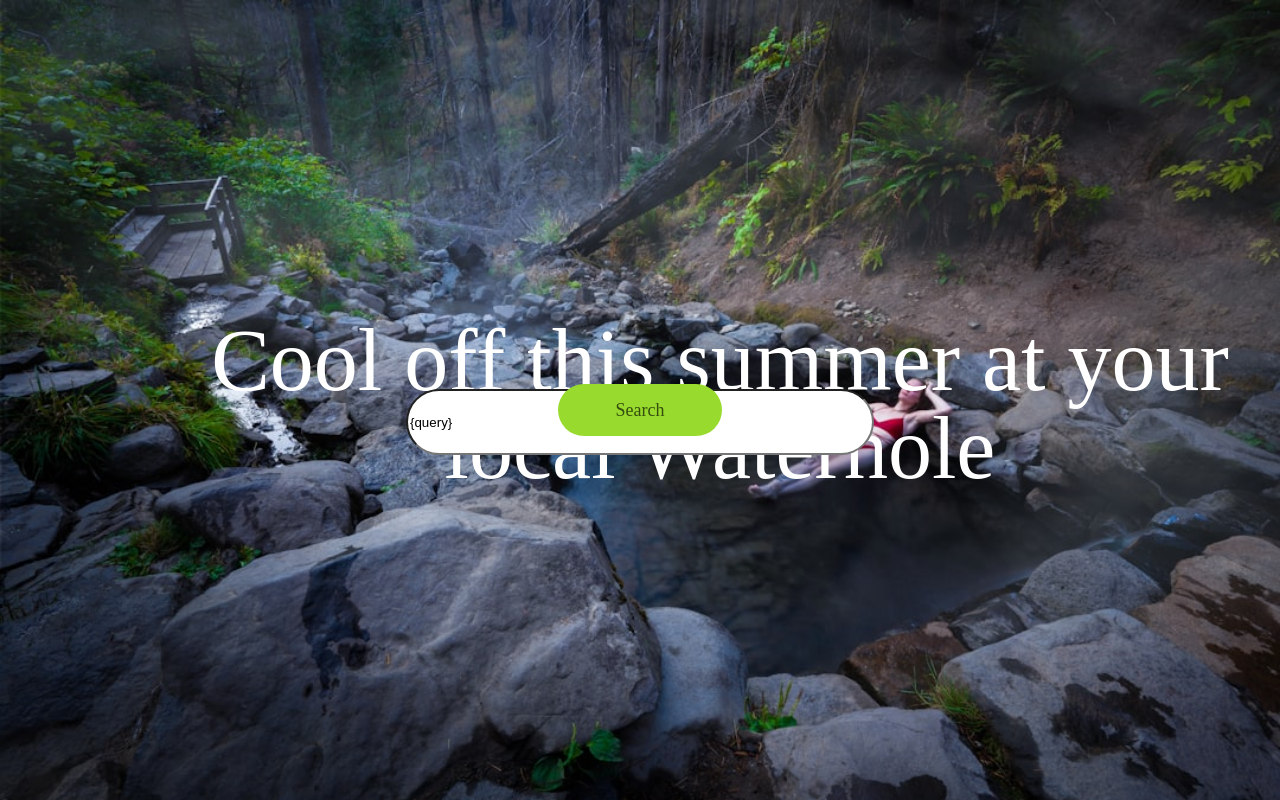
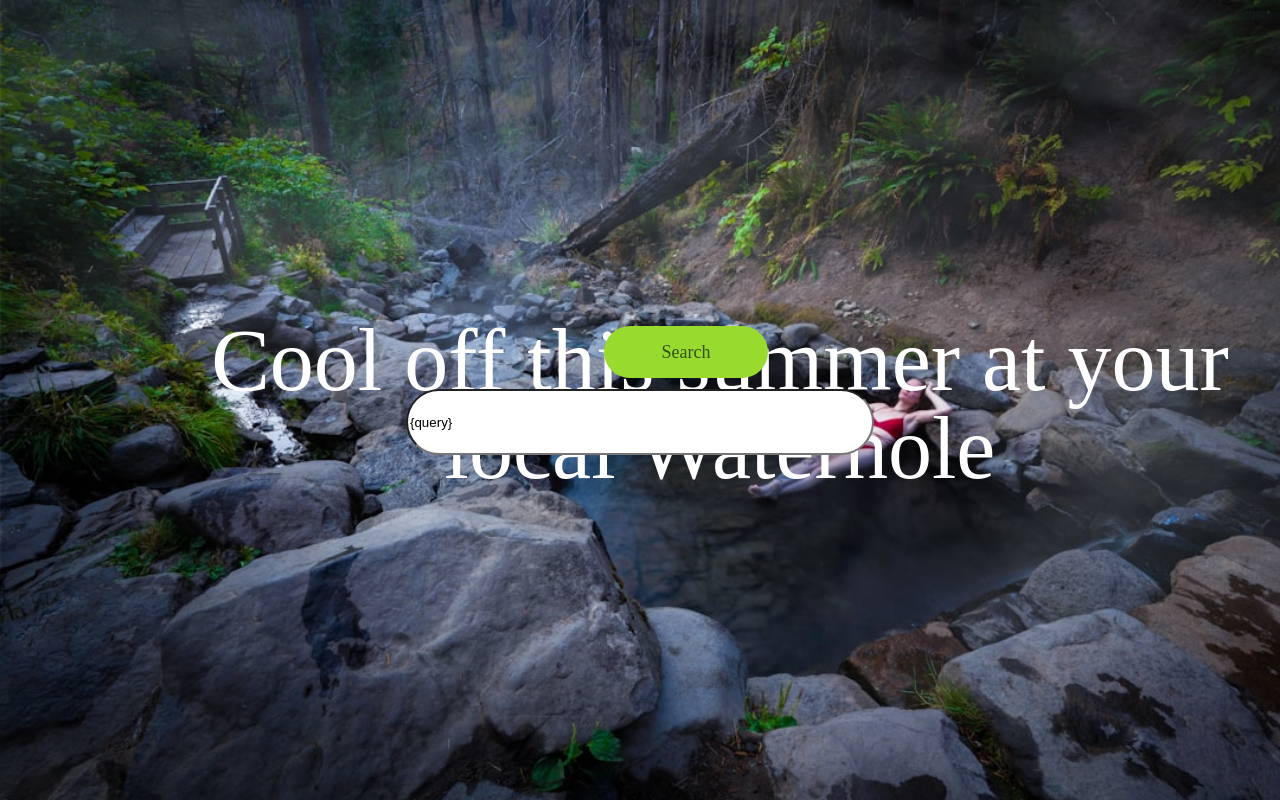
Before and after one commit to dancarlton/springfinder, a React (Vite) app: page / in a window 1280 px wide. Built offline with nearby package versions, Linux system fonts and the light colour scheme.

Commit message:
updated README.md

```diff
--- a/src/blocks/SearchBar.css
+++ b/src/blocks/SearchBar.css
@@ -17,9 +17,9 @@
 }
 
 .search__button {
-  /* position: absolute; */
-  top: 4px;
-  left: 292px;
+  position: absolute;
+  right: 512px;
+  top: 326px;
   width: 164px;
   height: 52px;
   padding: 0 20px;
```
Also changed, not shown: 1 other file (tests, documents, lock files or other folders).
